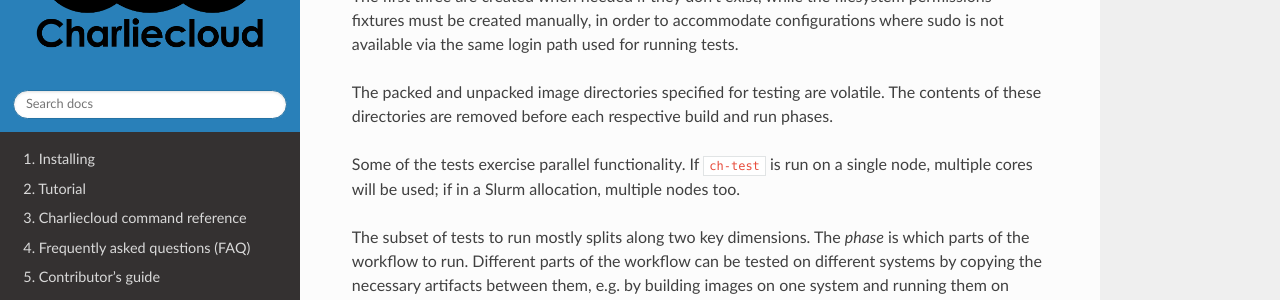
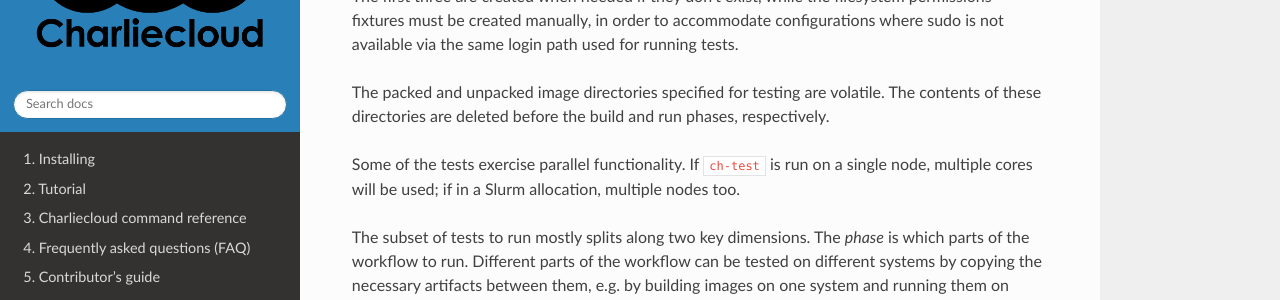
Before and after one commit to hpc/charliecloud, a Sphinx documentation site: the page built from doc/ch-test.rst, in a window 1280 px wide and 900 px high, scrolled down 590 px. Shown: the part 175-475 px from the top of the window. Built offline with Sphinx 7.4.7 and the Read the Docs theme 2.0.0, drawn with Linux system fonts in a browser that asks for light colours.

Commit message:
tidy doc sentence

```diff
--- a/doc/ch-test_desc.rst
+++ b/doc/ch-test_desc.rst
@@ -38,8 +38,8 @@ accommodate configurations where sudo is not available via the same login path
 used for running tests.
 
 The packed and unpacked image directories specified for testing are volatile.
-The contents of these directories are removed before each respective build and
-run phases.
+The contents of these directories are deleted before the build and run phases,
+respectively.
 
 Some of the tests exercise parallel functionality. If :code:`ch-test` is run
 on a single node, multiple cores will be used; if in a Slurm allocation,
```
